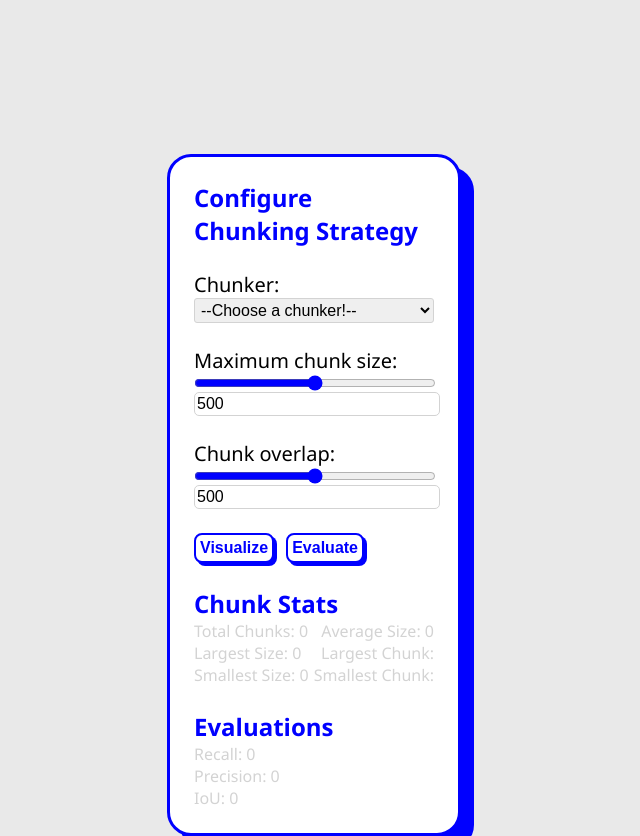
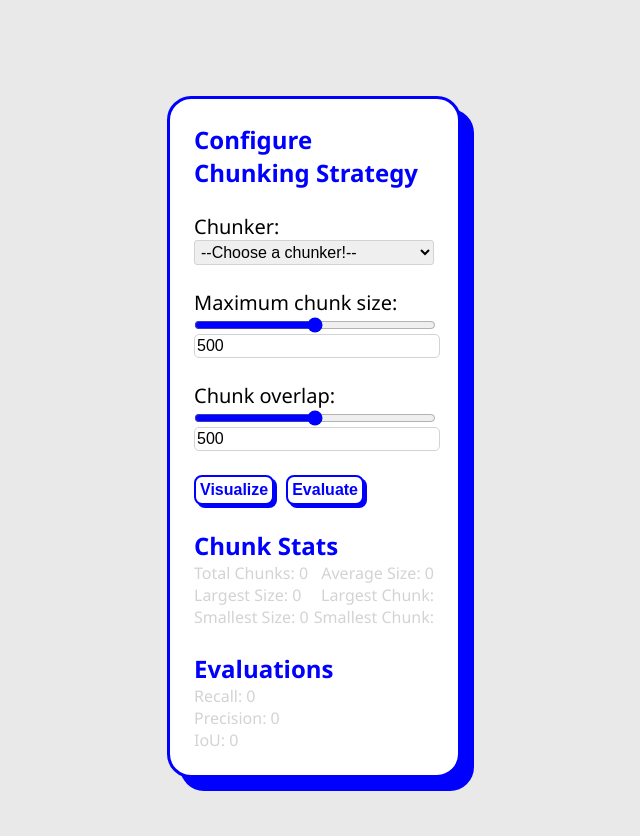
Before and after one commit to Chunkwise/chunkwise_local, a React (Vite) app in the folder client/: page / in a window 1280 px wide. Shown: the whole page, without its empty margins (326-966 px from the left). After the commit the page ends 800 px from the top, so only its background shows below. Built offline with nearby package versions, Linux system fonts and the light colour scheme.

Commit message:
Fixed page title and changed top margin calculation

```diff
--- a/client/index.html
+++ b/client/index.html
@@ -1,10 +1,10 @@
-<!doctype html>
+<!DOCTYPE html>
 <html lang="en">
   <head>
     <meta charset="UTF-8" />
     <link rel="icon" type="image/svg+xml" href="/vite.svg" />
     <meta name="viewport" content="width=device-width, initial-scale=1.0" />
-    <title>client</title>
+    <title>Chunkwise</title>
   </head>
   <body>
     <div id="root"></div>
--- a/client/src/index.css
+++ b/client/src/index.css
@@ -12,7 +12,7 @@ body {
 }
 
 #root {
-  margin-top: 12%;
+  margin-top: 12vh;
 }
 
 h1 {
```
